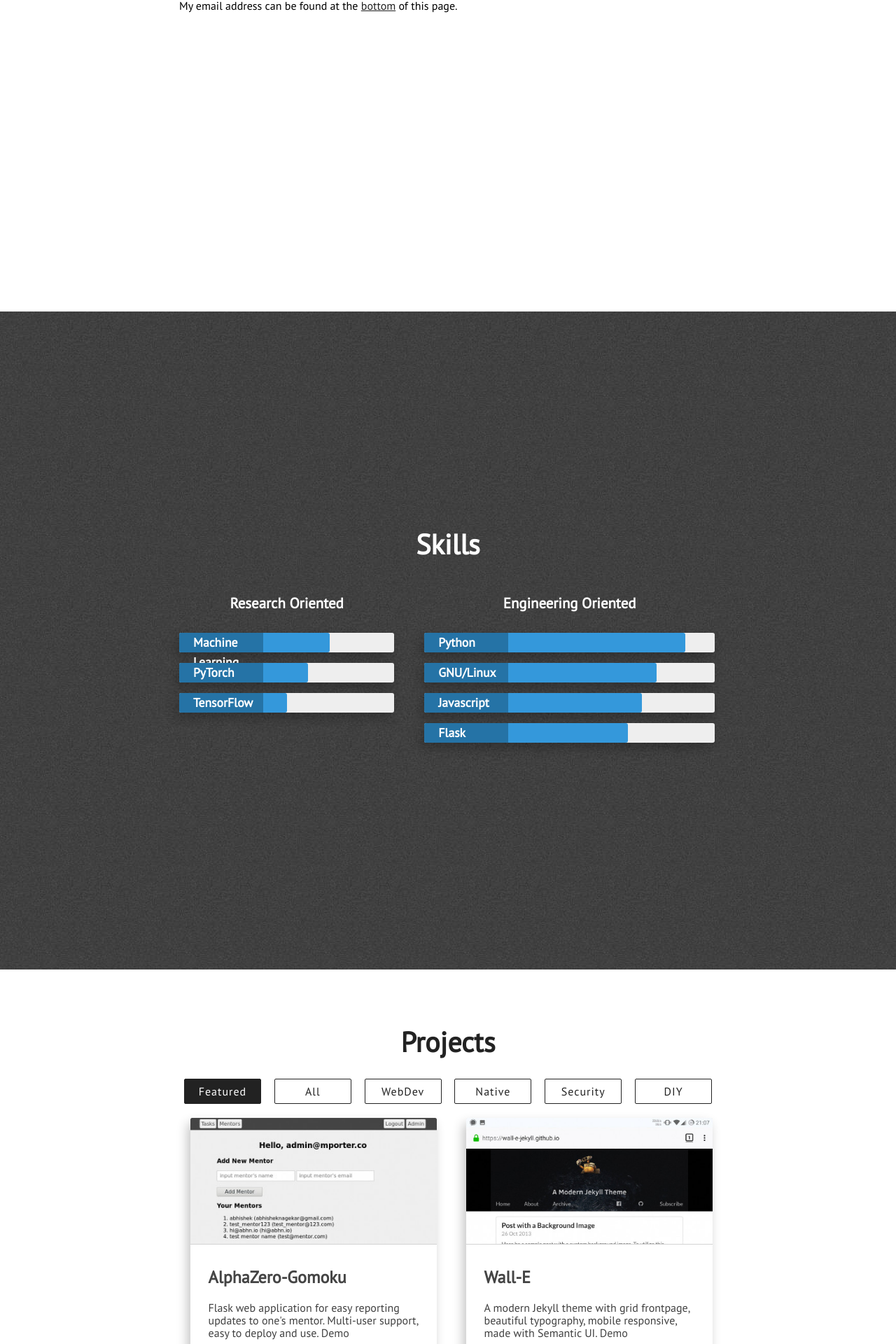
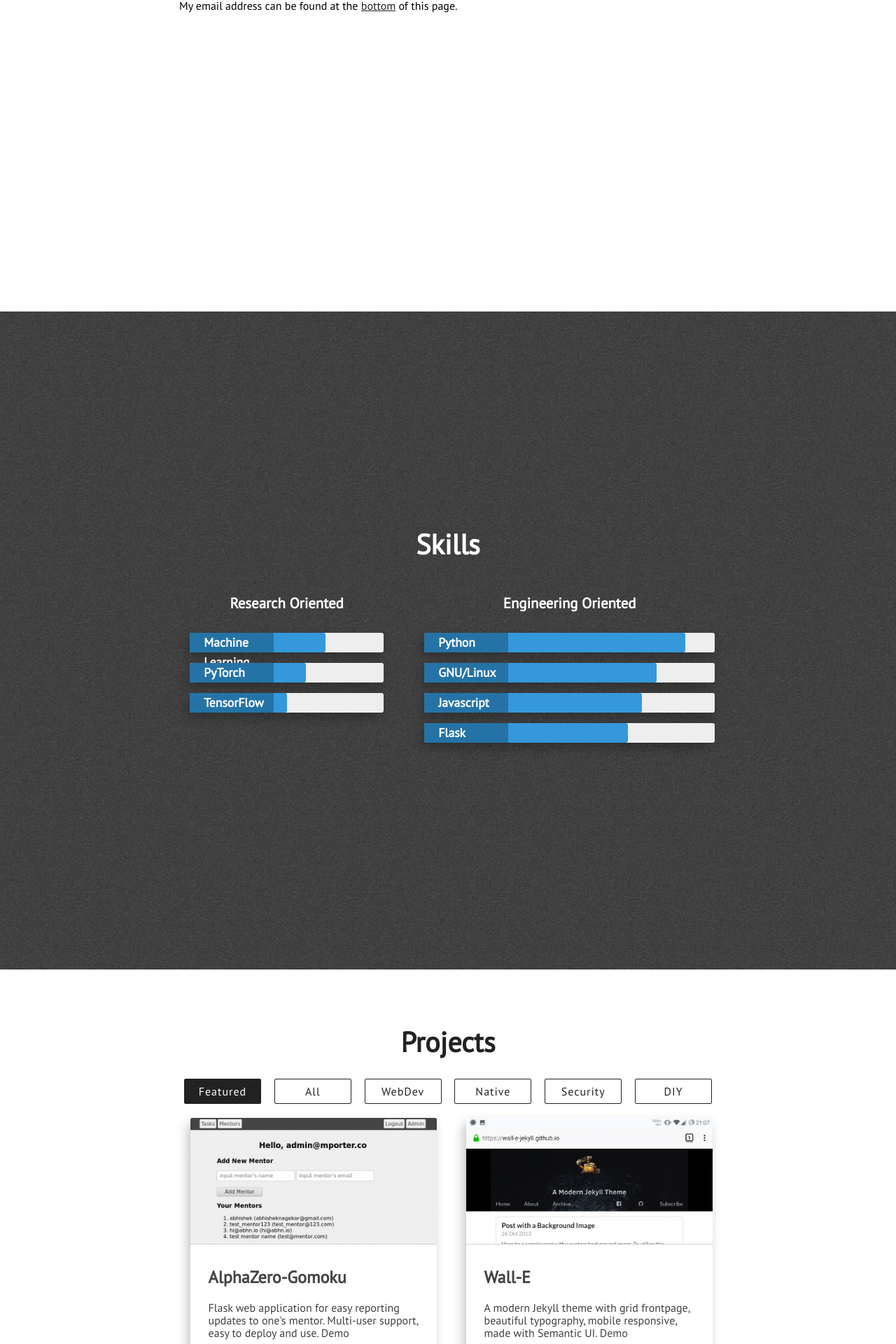
Before and after one commit to aiunicorn/aiunicorn.github.io, a Jekyll site: the page built from index.html, in a window 1280 px wide. Shown: the part 1515-3435 px from the top of the page at 70% size. Built offline with Jekyll 4.4.1, drawn with Linux system fonts in a browser that asks for light colours; nearby versions of some CDN libraries.

Commit message:
Edited Bar Length

```diff
--- a/_includes/skills.html
+++ b/_includes/skills.html
@@ -5,7 +5,7 @@
             <div class="section-heading" id="skills-text">Skills</div>
 
             <div class="skills-grid">
-                <div class="what-i-do">
+                <div class="technical-skills">
                     <h3 class="center-align skills-subsection">Research Oriented</h3>
                     <div class="progress-bars">
                         <div class="skillbar clearfix " data-percent="70%">
```
